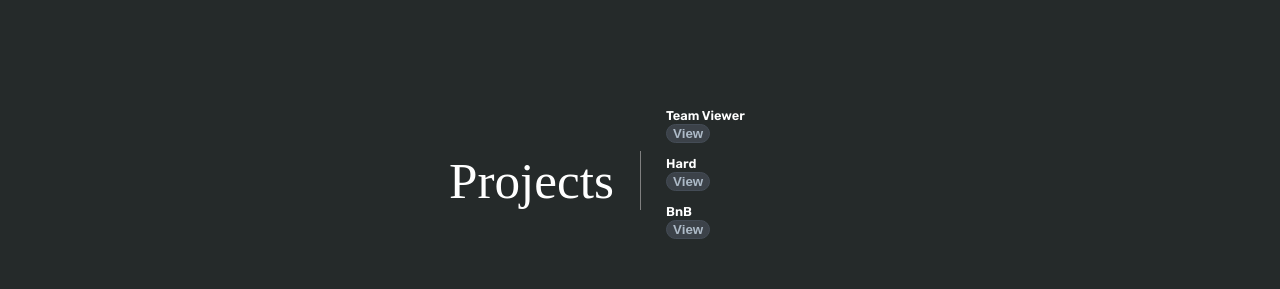
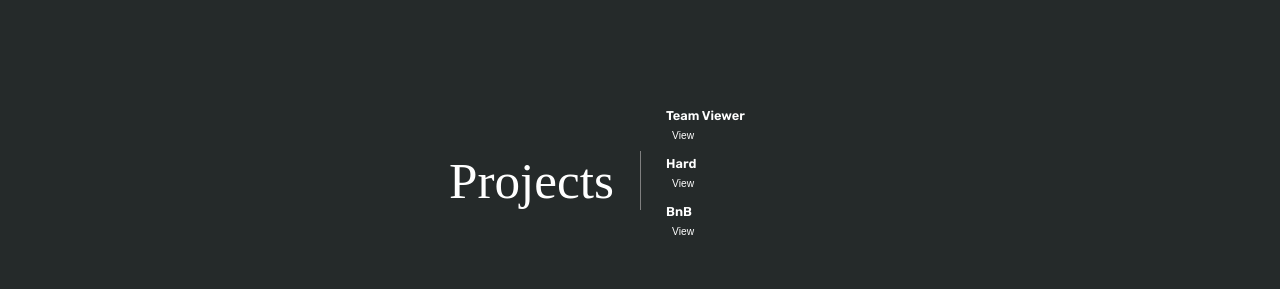
Before and after one commit to adotk24/portfolio, a React (Create React App) app: page / in a window 1280 px wide. Shown: the part 1820-2109 px from the top of the page. Built offline with nearby package versions, Linux system fonts and the light colour scheme.

Commit message:
the buttons are better

```diff
--- a/src/ProjectModal/ProjectModal.css
+++ b/src/ProjectModal/ProjectModal.css
@@ -22,7 +22,7 @@
 .github a,
 .live-link a {
     text-decoration: none;
-    color: #adbac7;
+    color: black;
 }
 
 .tech-used h4,
@@ -132,6 +132,8 @@
     .live-link {
         font-size: 12px;
         padding: 4px 5px;
+        border: 1px solid red;
+        color: black
     }
 
     .overview-title-snippet h2 {
@@ -151,3 +153,15 @@
 .modaltext {
     color: white
 }
+
+.view-btn {
+    width: 50%;
+    height: 100%;
+    background-color: rgb(37, 42, 42);
+    color: white;
+    margin-top: 5px;
+    font-size: 80%;
+    border: none;
+    text-align: start;
+    cursor: pointer
+}
--- a/src/index.css
+++ b/src/index.css
@@ -291,6 +291,7 @@ a {
 .git-hub {
   transition-duration: 0.35s;
   -webkit-transition-duration: 0.35s;
+
 }
 
 .git-hub:hover {
@@ -387,17 +388,14 @@ hr {
 }
 
 button {
-  background-color: #3c4249;
-  border: 1px solid #444c56;
-  color: #adbac7;
-  font-weight: bold;
-  border-radius: 20px;
+  color: black;
+  background-color: white
 }
 
 button:hover {
-  transition-duration: 0.3s;
+  /* transition-duration: 0.3s;
   background-color: #545d68;
-  border: 1px solid rgba(180, 193, 206, 0.699);
+  border: 1px solid rgba(180, 193, 206, 0.699); */
 }
 
 h3 {
```
